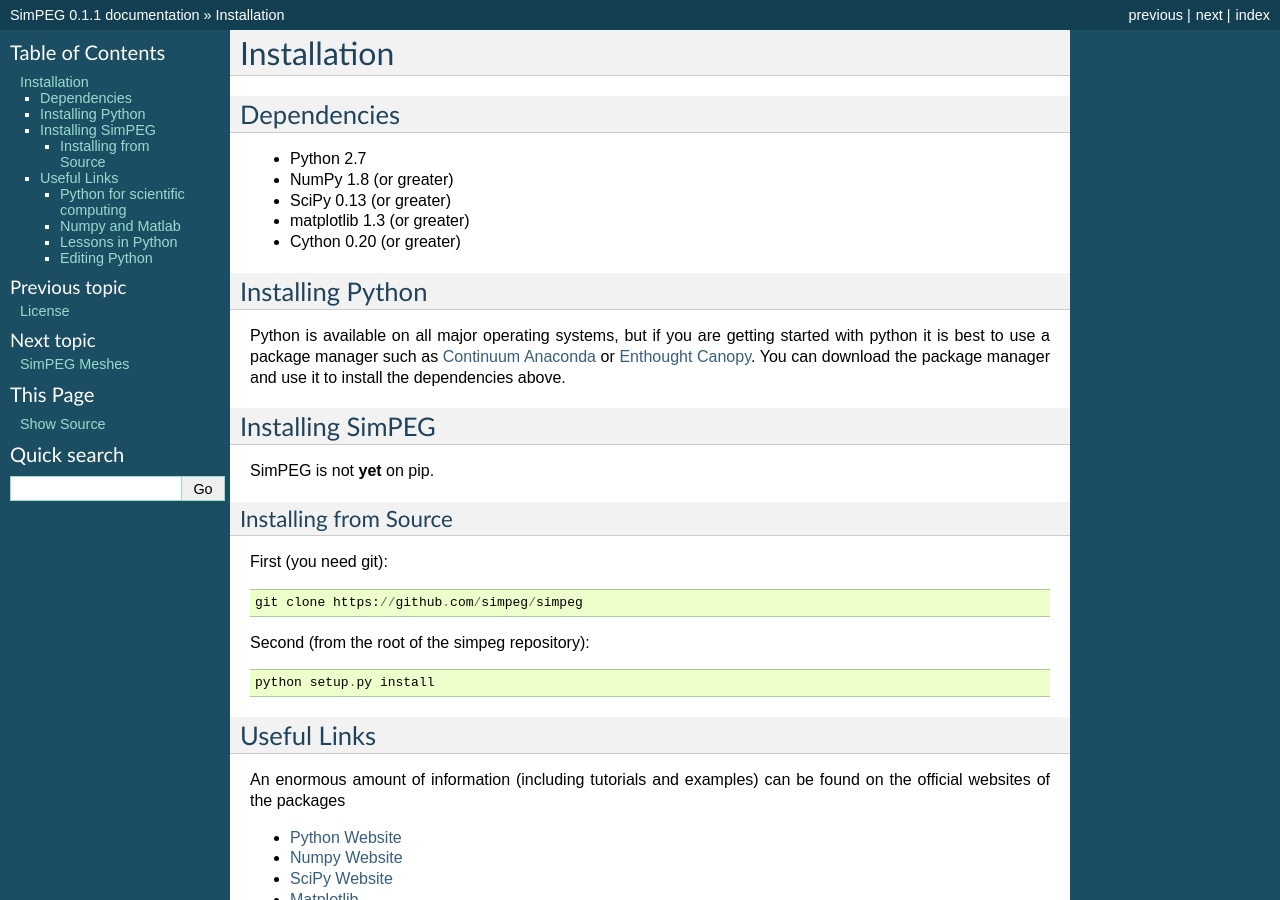
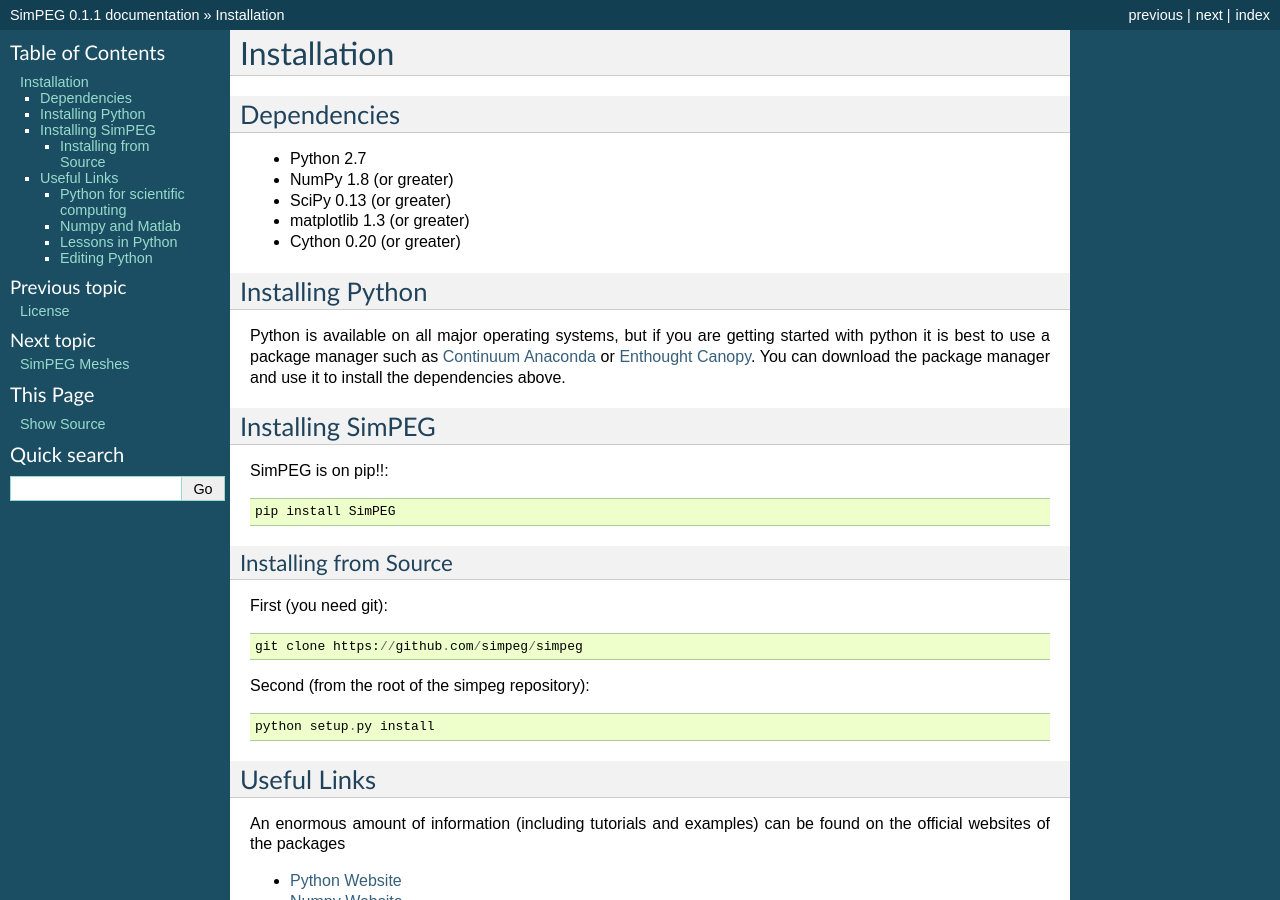
Before and after one commit to simpeg/simpeg, a Sphinx documentation site: the page built from docs/api_installing.rst, in a window 1280 px wide and 900 px high. Built offline with Sphinx 7.4.7, drawn with Linux system fonts in a browser that asks for light colours.

```diff
--- a/docs/api_installing.rst
+++ b/docs/api_installing.rst
@@ -25,7 +25,10 @@ You can download the package manager and use it to install the dependencies abov
 Installing SimPEG
 =================
 
-SimPEG is not **yet** on pip.
+SimPEG is on pip!!::
+
+    pip install SimPEG
+
 
 Installing from Source
 ----------------------
--- a/setup.py
+++ b/setup.py
@@ -11,15 +11,19 @@ from Cython.Build import cythonize
 import numpy as np
 
 CLASSIFIERS = [
+'Development Status :: 4 - Beta',
 'Intended Audience :: Developers',
+'Intended Audience :: Science/Research',
 'License :: OSI Approved :: MIT License',
 'Programming Language :: Python',
 'Topic :: Scientific/Engineering',
 'Topic :: Scientific/Engineering :: Mathematics',
+'Topic :: Scientific/Engineering :: Physics',
 'Operating System :: Microsoft :: Windows',
 'Operating System :: POSIX',
 'Operating System :: Unix',
 'Operating System :: MacOS',
+'Natural Language :: English',
 ]
 
 import os, os.path
```
